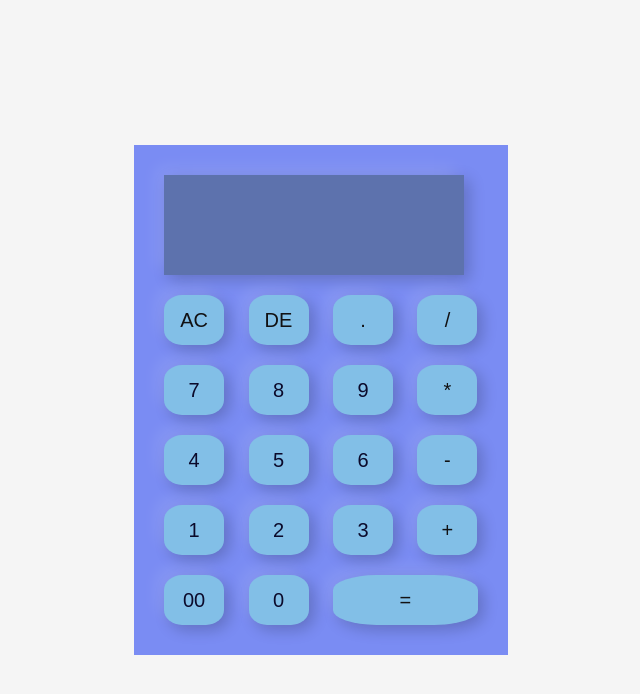
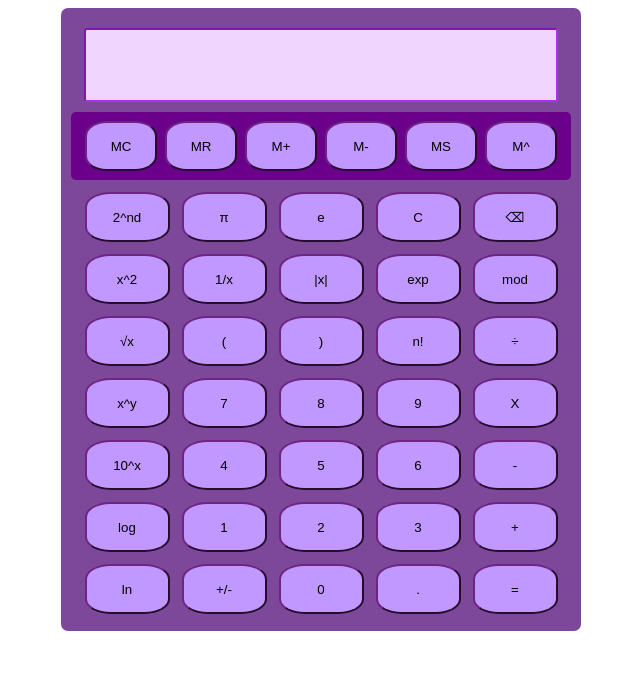
Before and after one commit to Firas-amaria/WebEx, a plain HTML site: page index.html in a window 1280 px wide. Shown: the whole page, without its empty margins (319-959 px from the left). Drawn offline with Linux system fonts and the light colour scheme.

Commit message:
first commit

```diff
--- a/index.html
+++ b/index.html
@@ -10,119 +10,141 @@
 </head>
 
 <body>
-    <div class="container">
-        <div class="calculator">
-            <form>
-                    <div class="display">
-                    <input type="text" name="display" class="display">
+    <div id="calculator">
+        <div id="screen">
+          <input type="text" id="result" readonly="readonly" />
+        </div>
+        <div class="table">
+          <div
+            style="
+              padding: 5px 0px 5px 0px;
+              margin-bottom: 5px;
+              background-color: rgb(107, 0, 139);
+              border-radius: 5px;
+            "
+          >
+            <button disabled class="div-button">MC</button>
+            <button disabled class="div-button">MR</button>
+            <button disabled class="div-button">M+</button>
+            <button disabled class="div-button">M-</button>
+            <button disabled class="div-button">MS</button>
+            <button disabled class="div-button">M^</button>
           </div>
           <div>
-                    <input type="button" value="AC" onclick="display.value = ''" class="operator" >
-                    <input type="button"  value="DE" onclick="display.value = display.value .toString().slice(0,-1)" class="operator">
-                    <input type="button" value="." onclick="display.value += '.'" class="operator">
-                    <input type="button" value="/"onclick="display.value += '/'" class="operator">
-
+            <table>
+              <tr>
+                <td><button>2^nd</button></td>
+                <td><button>π</button></td>
+                <td><button>e</button></td>
+                <td><button>C</button></td>
+                <td><button>⌫</button></td>
+              </tr>
+              <tr>
+                <td><button>x^2</button></td>
+                <td><button>1/x</button></td>
+                <td><button>|x|</button></td>
+                <td><button>exp</button></td>
+                <td><button>mod</button></td>
+              </tr>
+              <tr>
+                <td><button>√x</button></td>
+                <td><button>(</button></td>
+                <td><button>)</button></td>
+                <td><button>n!</button></td>
+                <td><button>÷</button></td>
+              </tr>
+              <tr>
+                <td><button>x^y</button></td>
+                <td><button>7</button></td>
+                <td><button>8</button></td>
+                <td><button>9</button></td>
+                <td><button>X</button></td>
+              </tr>
+              <tr>
+                <td><button>10^x</button></td>
+                <td><button>4</button></td>
+                <td><button>5</button></td>
+                <td><button>6</button></td>
+                <td><button>-</button></td>
+              </tr>
+              <tr>
+                <td><button>log</button></td>
+                <td><button>1</button></td>
+                <td><button>2</button></td>
+                <td><button>3</button></td>
+                <td><button>+</button></td>
+              </tr>
+              <tr>
+                <td><button>ln</button></td>
+                <td><button>+/-</button></td>
+                <td><button>0</button></td>
+                <td><button>.</button></td>
+                <td><button>=</button></td>
+              </tr>
+            </table>
           </div>
-                <div>
-                    <input type="button" value="7" onclick="display.value += '7'">
-                    <input type="button" value="8"onclick="display.value += '8'">
-                    <input type="button" value="9" onclick="display.value += '9'">
-                    <input type="button" value="*" onclick="display.value += '*'" class="operator">
-                </div>
-                <div>
-                    <input type="button" value="4" onclick="display.value += '4'">
-                    <input type="button" value="5" onclick="display.value += '5'">
-                    <input type="button" value="6" onclick="display.value += '6'">
-                    <input type="button" value="-" onclick="display.value += '-'" class="operator">
-
-                </div>
-                <div>
-                    <input type="button" value="1" onclick="display.value += '1'">
-                    <input type="button" value="2" onclick="display.value += '2'">
-                    <input type="button" value="3" onclick="display.value += '3'">
-                    <input type="button" value="+" onclick="display.value += '+'" class="operator">
-
-                </div>
-                <div>
-                    <input type="button" value="00" onclick="display.value += '00'">
-                    <input type="button" value="0" onclick="display.value += '0'">
-                    <input type="button" value="=" onclick="display.value = eval(display.value)" class="equal"  >
-
-                </div>
-            </form>
         </div>
       </div>
 </body>
 
+<style>
+    /*add your custom css rules here*/
+    #calculator {
+      margin: 0 auto;
+      width: 500px;
+      height: auto;
+      background-color: rgb(125, 72, 153);
+      border-radius: 7px;
+      border-color: black;
+      border-width: 2px;
+      padding: 10px;
+      text-align: center;
+    }
 
-<style>
-    *{
-        margin:0;
-        padding:0;
-        font-family: 'poppins', sans-serif;
-        box-sizing: border-box;
+    #screen {
+      padding: 10px 0px 10px 0px;
     }
-    .container{
-        width: 100%;
-        height: 100vh;
-        background:whitesmoke;
-        display:flex;
-        align-items: center;
+
+    #result {
+      height: 50px;
+      padding: 10px;
+      width: 90%;
+      background-color: rgb(240, 213, 255);
+      border-color: rgb(184, 41, 255);
+      border-radius: 3px;
+      text-align: right;
+      font-size: 15px;
+    }
+
+    #table {
+      padding: 10px;
+    }
+
+    button {
+      width: 85px;
+      height: 50px;
+      margin: 4px;
+      border-radius: 30%;
+      border-color: rgb(110, 36, 130);
+      background-color: rgb(193, 152, 255);
+    }
+
+    button:hover {
+      background-color: rgb(118, 0, 126);
+    }
+
+    button:active {
+      background-color: rgb(235, 172, 250);
+    }
+
+    .table > div {
+      display: flex;
       justify-content: center;
     }
-    .calculator{
-      background:#7a8cf3;
-      padding:20px;
-      border: radius 10px;
-      display: flex;
-    }
 
-
-    .calculator form input{
-        border: 0;
-        outline: 0;
-        width:60px;
-        height: 50px;
-        border-radius: 30%;
-        box-shadow: -8px -8px 15px rgba(255,255,255,0.1),5px 5px 15px rgba(0,0,0,0.2);
-        background-color: #82bfe7;
-        font-size: 20px;
-        color: #0b0a2b;
-        cursor: pointer;
-        margin: 10px;
-    }
-    .display{
-        width: 100%;
-    }
-    form.display {
-        display:flex;
-        justify-content: flex-end;
-        margin:20px 0;
-    }
-    form.display input{
-       text-align: right ;
-       flex: 1;
-       font-size: 45px;
-       box-shadow: none;
-    }
-    form input.equal{
-    width:145px;
-    color:#131113;
-    }
-
-     form input.display{
-        width: 300px;
-        height: 100px;;
-        text-align: right;
-        background:#5d72ad ;
-        border-radius: 0%;
-        box-shadow: none;
-        font-size: 50px;
-        box-shadow: -8px -8px 15px rgba(255,255,255,0.1),5px 5px 15px rgba(0,0,0,0.2);
-     }
-
-     form input.operator{
-       color:#111113;
+    button:disabled {
+      width: 72px;
+      color: black;
     }
   </style>
 
@@ -131,11 +153,119 @@
 
 <!-- special scripts for integration in MTW gallery - must be placed at the bottom of the HTML after your code -->
 <script>
+    var buttons = {};
+    var result = {};
+
+    var currentExpression = "";
+
+    function calculate() {
+        var currentValue = this.innerHTML;
+
+        switch (currentValue) {
+            case "C":
+                currentExpression = "";
+                break;
+            case "⌫":
+                currentExpression = currentExpression.slice(0, -1);
+                break;
+            case "=":
+                try {
+                    result.value = evaluateExpression(currentExpression);
+                    currentExpression = result.value;
+                } catch (error) {
+                    result.value = "Error";
+                    return;
+                }
+                break;
+            case "X":
+                currentExpression += "X";
+                break;
+            case "x^2":
+                currentExpression += "^2";
+                break;
+            case "1/x":
+                currentExpression += "1/";
+                break;
+            case "|x|":
+                currentExpression += "Math.abs(";
+                break;
+            case "exp":
+                currentExpression += "Math.exp(";
+                break;
+            case "mod":
+                currentExpression += "%";
+                break;
+            case "n!":
+                currentExpression += "!";
+                break;
+            case "√x":
+                currentExpression += "Math.sqrt(";
+                break;
+            case "x^y":
+                currentExpression += "^";
+                break;
+            case "10^x":
+                currentExpression += "10^";
+                break;
+            case "log":
+                currentExpression += "Math.log10(";
+                break;
+            case "ln":
+                currentExpression += "Math.log(";
+                break;
+            case "+/-":
+                currentExpression = "-" + currentExpression;
+                break;
+            default:
+                currentExpression += currentValue;
+        }
+
+        result.value = currentExpression;
+    }
+
+    function evaluateExpression(expression) {
+        expression = expression.replace(/X/g, "*").replace(/\^/g, "**");
+        expression = expression.replace(/π/g, Math.PI);
+        expression = expression.replace(
+            /\|.*\|/,
+            (match) => `Math.abs(${match.slice(1, -1)})`
+        );
+        expression = expression.replace(/(\d+)!/g, (match, num) =>
+            factorial(parseInt(num))
+        );
+        return eval(expression);
+    }
+
+    function factorial(n) {
+        if (n === 0 || n === 1) {
+            return 1;
+        } else {
+            return n * factorial(n - 1);
+        }
+    }
+
+    function initElement() {
+        buttons = document.querySelectorAll("button");
+        result = document.querySelector("#result");
+    }
+
+    function initEvent() {
+        for (var index = 0, length = buttons.length; index < length; index++) {
+            buttons[index].addEventListener("click", calculate);
+        }
+    }
+
+    function init() {
+        initElement();
+        initEvent();
+    }
+
+    window.addEventListener("DOMContentLoaded", init);
+
     // custom config for the MTW app
     const mtwAppConfig = {
         border: true // app border in the MTW page
     }
-
 
     ///////////////////////////////////////////////////////
     // implement this functions in order to use private API
```
Lines whose indentation alone changed are shown as unchanged.
